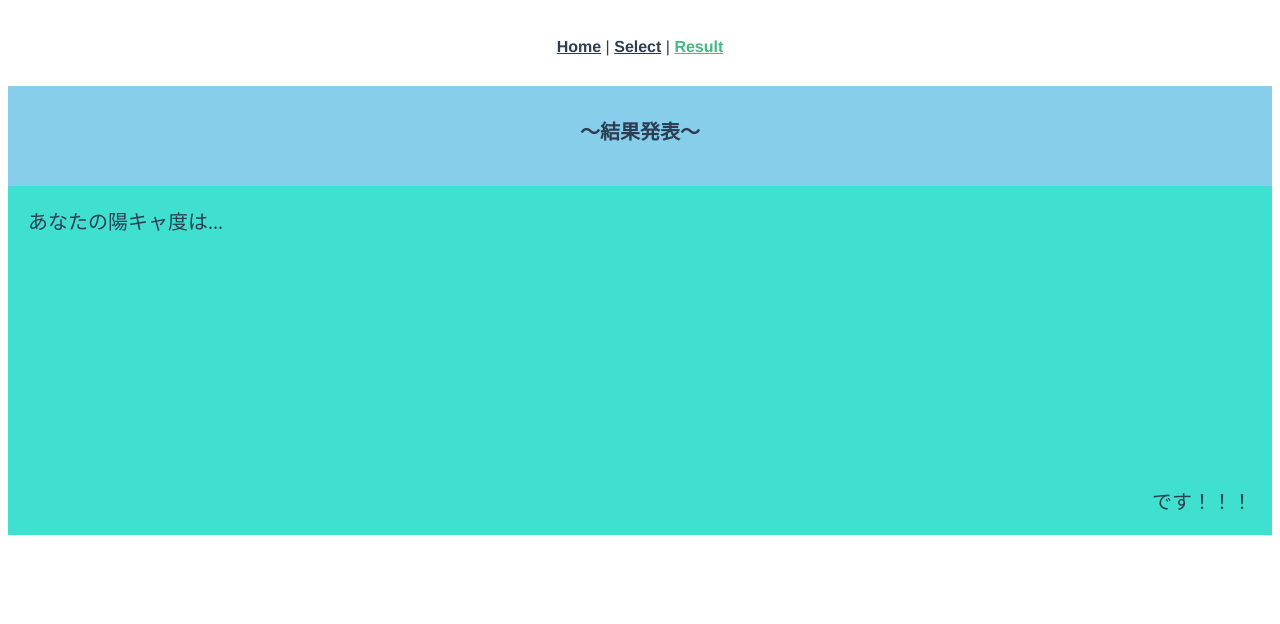
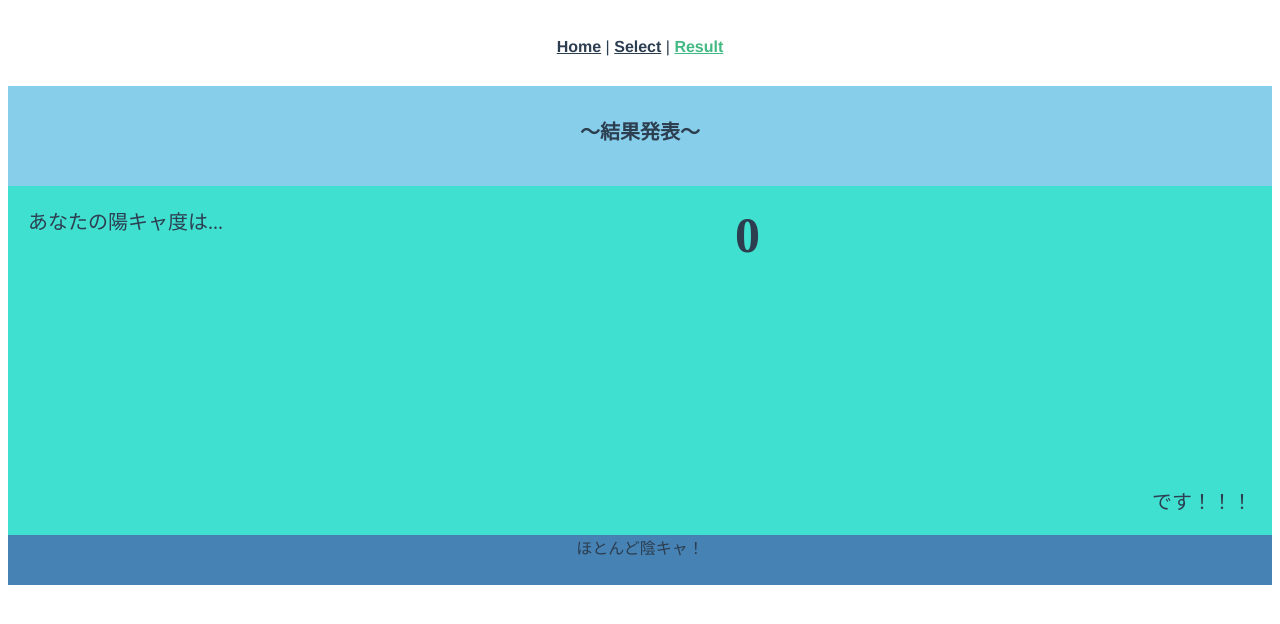
Before and after one commit to yumekawa-youkya/yumekawa-app, a Vue app: page /result in a window 1280 px wide. Shown: the top 624 px of the page. Built offline with nearby package versions, Linux system fonts and the light colour scheme.

Commit message:
Result.vueのエラーを修正

```diff
--- a/src/App.vue
+++ b/src/App.vue
@@ -10,12 +10,9 @@
 </template>
 
 <script>
-import Result from "./views/Result.vue"
-
 export default {
   data() {
     return {
-      components: { Result },
       questions: [
         {
           id: 1,
--- a/src/views/Result.vue
+++ b/src/views/Result.vue
@@ -4,11 +4,17 @@
     <div class="resultComment">あなたの陽キャ度は...</div>
     <div class="Youkyado">{{ totalYoukyado }}</div>
     <div class="bunmatsu">です！！！</div>
-    <div v-if="this.youkyadoCmp <= 2" class="result">ほとんど陰キャ！</div>
-    <div v-else-if="this.youkyadoCmp <= 4" class="result">ちょっと陽キャ！</div>
-    <div v-else-if="this.youkyadoCmp <= 6" class="result">まあまあ陽キャ！</div>
-    <div v-else-if="this.youkyadoCmp <= 8" class="result">かなりの陽キャ！</div>
-    <div v-else-if="this.youkyadoCmp <= 10" class="result">
+    <div v-if="this.totalYoukyado <= 2" class="result">ほとんど陰キャ！</div>
+    <div v-else-if="this.totalYoukyado <= 4" class="result">
+      ちょっと陽キャ！
+    </div>
+    <div v-else-if="this.totalYoukyado <= 6" class="result">
+      まあまあ陽キャ！
+    </div>
+    <div v-else-if="this.totalYoukyado <= 8" class="result">
+      かなりの陽キャ！
+    </div>
+    <div v-else-if="this.totalYoukyado <= 10" class="result">
       完全なる陽キャ！
     </div>
   </div>
@@ -27,10 +33,10 @@ export default {
   },
   methods: {},
   computed: {
-    totalYoukado: function () {
-      let youkyadoCmp
-      for (let i = 0; i < this.question[i].length; i++) {
-        youkyadoCmp += this.question[i].youkyado
+    totalYoukyado: function () {
+      let youkyadoCmp = 0
+      for (let i = 0; i < this.questions.length; i++) {
+        youkyadoCmp += this.questions[i].youkyado
       }
       return youkyadoCmp
     },
```
